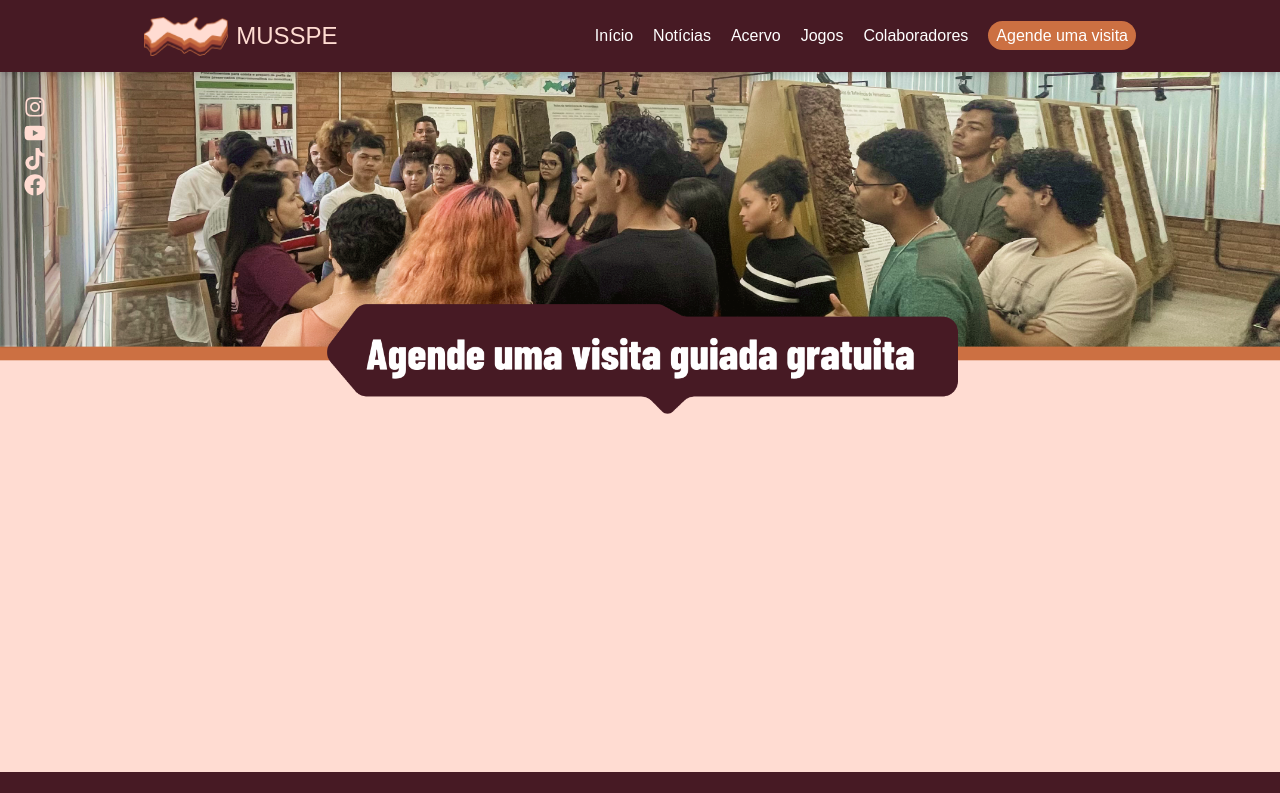
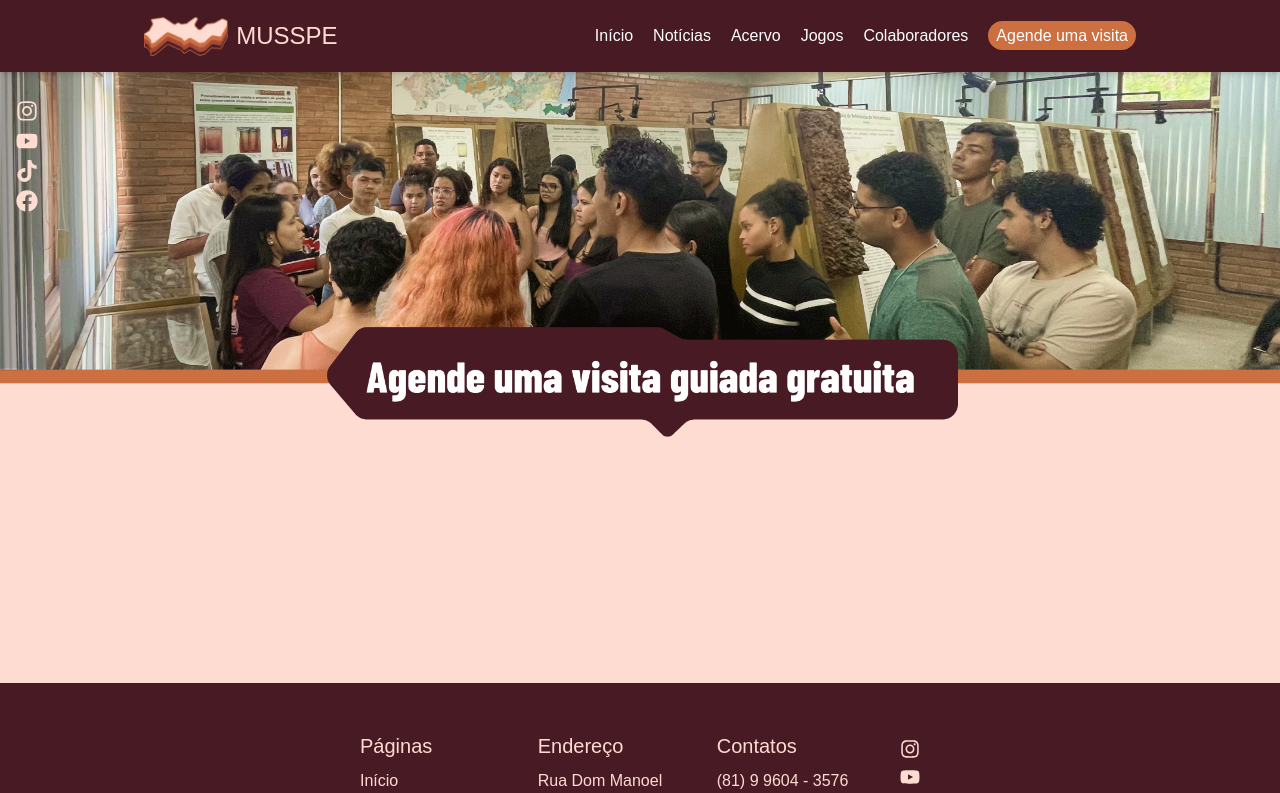
Before and after one commit to FonJava/musspe-react, a React (Vite) app: page /musspe-react/visita in a window 1280 px wide. Shown: the top 793 px of the page. Built offline with nearby package versions, Linux system fonts and the light colour scheme; a web font is replaced by a local one.

Commit message:
Correções

```diff
--- a/src/pages/Visita/Visita.jsx
+++ b/src/pages/Visita/Visita.jsx
@@ -1,20 +1,23 @@
-import Botao from "../../components/Botao";
-import { FaArrowDown, FaInstagram, FaYoutube, FaTiktok, FaFacebook } from "react-icons/fa";
+import {
+  FaArrowDown,
+  FaInstagram,
+  FaYoutube,
+  FaTiktok,
+  FaFacebook,
+} from "react-icons/fa";
 import visitaDesktop from "/imagens/imagem-visitas.png";
 import visitaMobile from "/imagens/imagem-visitas2.png";
 
 export default function Visita() {
   return (
-    <section
-      id="visitas-section"
-      className="bg-[#FFDCD2] relative w-full h-[600px] md:h-[700px] overflow-hidden"
-    >
-      <div className="absolute left-6 top-6 z-10 hidden md:flex flex-col space-y-1">
+    <>
+      <section className="mt-[-73px] bg-brand-dark">
+        <div className="absolute left-4 top-[100px] z-10 hidden md:flex flex-col space-y-2">
           <a
             href="https://www.instagram.com/museudesolospe/?hl=pt-br"
             target="_blank"
             rel="noopener noreferrer"
-          className="text-[#FFDCD2] hover:text-brand-orange transition-colors duration-200"
+            className="text-[#FFDCD2] hover:text-brand-orange transition-colors duration-220"
           >
             <FaInstagram size={22} />
           </a>
@@ -47,16 +50,18 @@ export default function Visita() {
         <img
           src={visitaDesktop}
           alt="Visita guiada ao museu"
-        className="hidden md:block lg:w-full lg:h-800 md:w-full md:h-550 sm:w-full sm:h-550 object-cover lg:-mt-24 md:-mt-12"
+          className="hidden md:block w-full my-[-4.5%]"
           draggable="false"
         />
 
         <img
           src={visitaMobile}
           alt="Visita guiada ao museu"
-        className="md:hidden w-full h-600 object-cover -mt-16 sm:-mt-20"
+          className="md:hidden w-full my-[-6.8%]"
           draggable="false"
         />
       </section>
+      <section className="h-[300px] bg-brand-bege"></section>
+    </>
   );
 }
```
Lines whose indentation alone changed are shown as unchanged.
